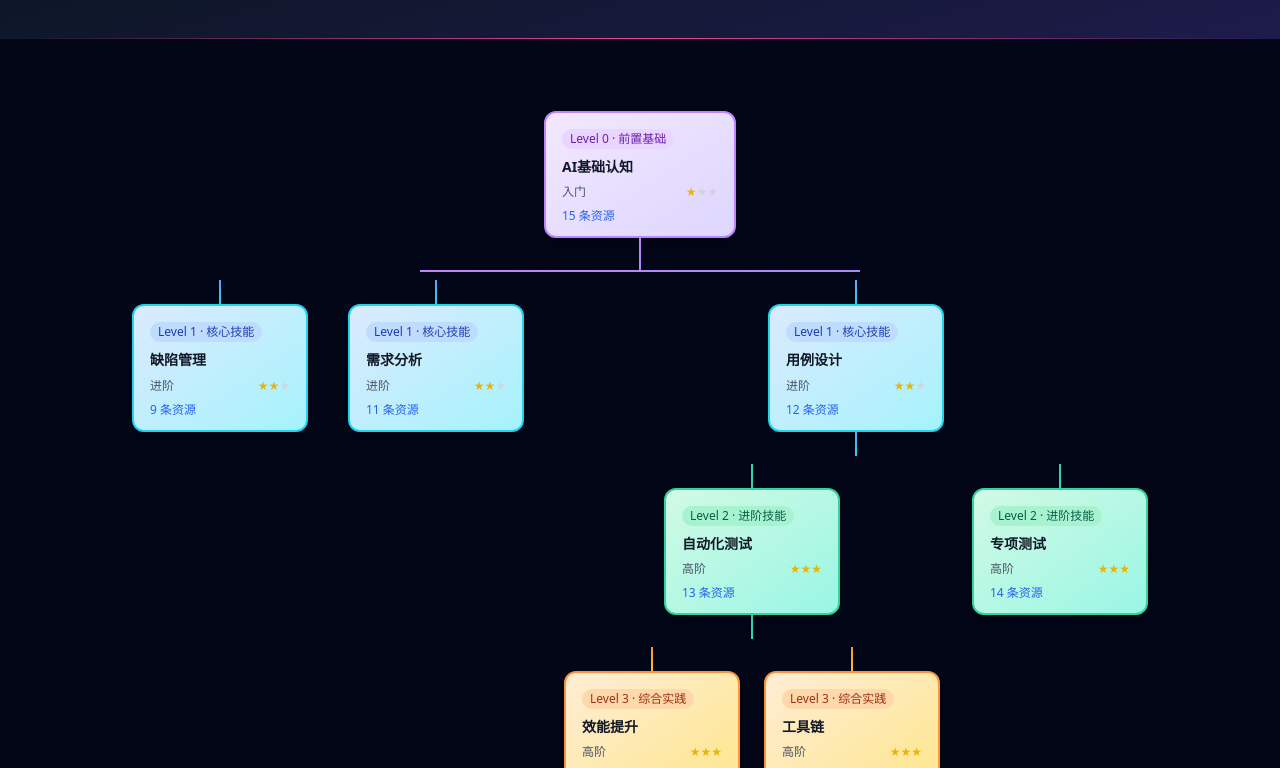
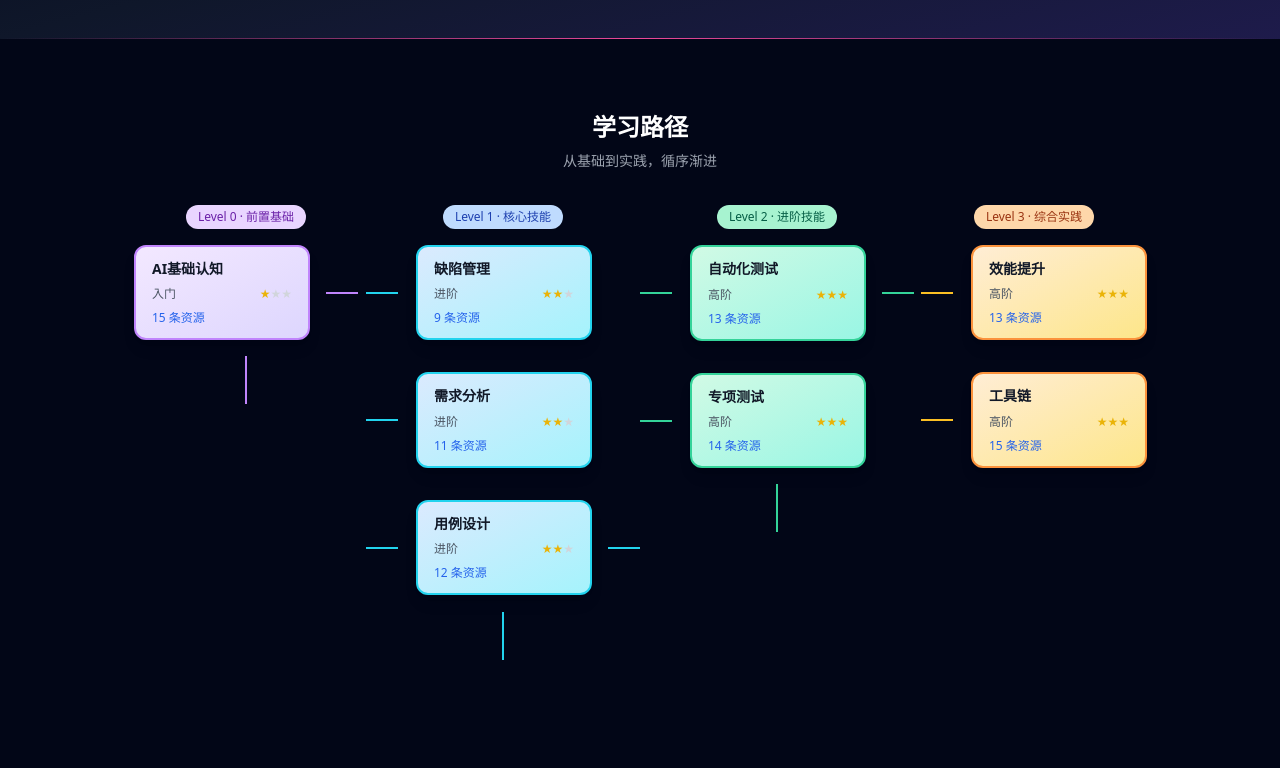
Before and after one commit to dazhuang778/ai-test-learning-site, a Next.js app: page / in a window 1280 px wide. Shown: the part 360-1128 px from the top of the page. Built offline with nearby package versions, Linux system fonts and the light colour scheme.

Commit message:
fix: 优化知识图谱卡片之间的连线布局
- 改为水平树形布局，每层垂直排列
- 层与层之间用水平线和垂直线连接
- 每个节点与左右相邻节点都有连接线贯穿

```diff
--- a/components/KnowledgeGraph.tsx
+++ b/components/KnowledgeGraph.tsx
@@ -6,25 +6,25 @@ const LEVEL_STYLES: Record<number, { card: string; badge: string; label: string;
     card: 'bg-gradient-to-br from-purple-100 to-violet-200 border-purple-400 hover:border-purple-300',
     badge: 'bg-purple-200 text-purple-800',
     label: 'Level 0 · 前置基础',
-    line: 'from-purple-400 to-violet-400',
+    line: 'bg-purple-400',
   },
   1: {
     card: 'bg-gradient-to-br from-blue-100 to-cyan-200 border-cyan-400 hover:border-cyan-300',
     badge: 'bg-blue-200 text-blue-800',
     label: 'Level 1 · 核心技能',
-    line: 'from-blue-400 to-cyan-400',
+    line: 'bg-cyan-400',
   },
   2: {
     card: 'bg-gradient-to-br from-emerald-100 to-teal-200 border-emerald-400 hover:border-emerald-300',
     badge: 'bg-emerald-200 text-emerald-800',
     label: 'Level 2 · 进阶技能',
-    line: 'from-emerald-400 to-teal-400',
+    line: 'bg-emerald-400',
   },
   3: {
     card: 'bg-gradient-to-br from-orange-100 to-amber-200 border-orange-400 hover:border-orange-300',
     badge: 'bg-orange-200 text-orange-800',
     label: 'Level 3 · 综合实践',
-    line: 'from-orange-400 to-amber-400',
+    line: 'bg-amber-400',
   },
 };
 
@@ -32,188 +32,96 @@ interface KnowledgeGraphProps {
   nodes: KnowledgeNode[];
 }
 
-interface TreeNode {
-  node: KnowledgeNode;
-  children: TreeNode[];
-}
-
-function buildTree(nodes: KnowledgeNode[], parentSlug: string | null): TreeNode | null {
-  const node = nodes.find(n => n.parent === parentSlug);
-  if (!node) return null;
-  const children = nodes.filter(n => n.parent === node.slug).map(child => buildTree(nodes, child.slug)!);
-  return { node, children: children.filter(Boolean) as TreeNode[] };
-}
-
 export default function KnowledgeGraph({ nodes }: KnowledgeGraphProps) {
-  const tree = buildTree(nodes, null);
+  // 构建层级结构
+  const levels: Record<number, KnowledgeNode[]> = {};
+  nodes.forEach(n => {
+    if (!levels[n.level]) levels[n.level] = [];
+    levels[n.level].push(n);
+  });
+  const sortedLevels = Object.keys(levels).map(Number).sort((a, b) => a - b);
 
   return (
     <div className="w-full py-8 px-4">
-      {tree && <TreeLevel node={tree} nodes={nodes} />}
+      {/* 标题 */}
+      <div className="text-center mb-8">
+        <h2 className="text-2xl font-bold text-white mb-2">学习路径</h2>
+        <p className="text-gray-400 text-sm">从基础到实践，循序渐进</p>
       </div>
-  );
-}
 
-function TreeLevel({ node, nodes }: { node: TreeNode; nodes: KnowledgeNode[] }) {
-  const style = LEVEL_STYLES[node.node.level] ?? LEVEL_STYLES[0];
-  const { node: nodeData } = node;
-  const children = nodes.filter(n => n.parent === nodeData.slug);
+      {/* 树形布局 - 水平方向 */}
+      <div className="flex items-start justify-center overflow-x-auto pb-8">
+        {sortedLevels.map((level, levelIdx) => {
+          const levelNodes = levels[level];
+          const levelStyle = LEVEL_STYLES[level] ?? LEVEL_STYLES[0];
 
           return (
-    <div className="flex flex-col items-center">
-      {/* 当前节点 */}
+            <div key={level} className="flex flex-col items-center" style={{ minWidth: '240px' }}>
+              {/* Level 标签 */}
+              <div className="mb-4">
+                <span className={`inline-block px-3 py-1 rounded-full text-xs font-medium ${levelStyle.badge}`}>
+                  {levelStyle.label}
+                </span>
+              </div>
+
+              {/* 节点容器 */}
+              <div className="flex flex-col gap-8">
+                {levelNodes.map((node, nodeIdx) => {
+                  const style = LEVEL_STYLES[level] ?? LEVEL_STYLES[0];
+                  const children = nodes.filter(n => n.parent === node.slug);
+
+                  return (
+                    <div key={node.slug} className="flex items-center">
+                      {/* 连接线 - 左侧 */}
+                      {levelIdx > 0 && (
+                        <div className="flex items-center mr-4">
+                          {/* 水平线 - 连接到上级 */}
+                          <div className={`w-8 h-0.5 ${style.line}`} />
+                          {/* 垂直线 - 跨越层级 */}
+                          <div className={`w-0.5 ${children.length > 1 ? 'h-24' : 'h-12'}`} />
+                        </div>
+                      )}
+
+                      {/* 节点卡片 */}
                       <Link
-        href={`/nodes/${nodeData.slug}`}
-        className={`block w-48 px-4 py-3 rounded-xl border-2 cursor-pointer shadow-lg hover:shadow-xl hover:-translate-y-1 transition-all duration-200 ${style.card}`}
+                        href={`/nodes/${node.slug}`}
+                        className={`block w-44 px-4 py-3 rounded-xl border-2 cursor-pointer shadow-lg hover:shadow-xl hover:-translate-y-1 transition-all duration-200 ${style.card}`}
                       >
-        <div className={`inline-block text-xs font-medium px-2 py-0.5 rounded-full mb-2 ${style.badge}`}>
-          {style.label}
-        </div>
-        <div className="font-bold text-gray-900 text-sm leading-snug mb-2">{nodeData.title}</div>
+                        <div className="font-bold text-gray-900 text-sm leading-snug mb-2">{node.title}</div>
                         <div className="flex items-center justify-between">
-          <span className="text-xs text-gray-600">{nodeData.stage}</span>
+                          <span className="text-xs text-gray-600">{node.stage}</span>
                           <span className="text-xs leading-none">
                             {Array.from({ length: 3 }).map((_, i) => (
-              <span key={i} className={i < nodeData.difficulty ? 'text-yellow-500' : 'text-gray-300'}>
+                              <span key={i} className={i < node.difficulty ? 'text-yellow-500' : 'text-gray-300'}>
                                 ★
                               </span>
                             ))}
                           </span>
                         </div>
-        <div className="text-xs text-blue-600 mt-2">{nodeData.resources.length} 条资源</div>
+                        <div className="text-xs text-blue-600 mt-2">{node.resources.length} 条资源</div>
                       </Link>
 
-      {/* 子节点 */}
+                      {/* 连接线 - 右侧（如果有子节点） */}
                       {children.length > 0 && (
-        <>
-          {/* 垂直连接线 */}
-          <div className={`w-0.5 h-8 bg-gradient-to-b ${style.line}`} />
-
-          {/* 分叉水平线 */}
-          {children.length > 1 && (
-            <div className="relative h-0.5" style={{ width: `${(children.length - 1) * 220}px` }}>
-              <div className={`absolute top-0 left-0 right-0 h-0.5 bg-gradient-to-r ${style.line}`} />
+                        <div className="flex items-center ml-4">
+                          <div className={`w-8 h-0.5 ${style.line}`} />
                         </div>
-          )}
-
-          {/* 子节点容器 */}
-          <div className="flex gap-10 pt-2">
-            {children.map((childNode, idx) => {
-              // 为每个子节点创建虚拟分支节点
-              const child = nodes.find(n => n.slug === childNode.slug);
-              if (!child) return null;
-
-              const childStyle = LEVEL_STYLES[child.level] ?? LEVEL_STYLES[0];
-              const grandChildren = nodes.filter(n => n.parent === child.slug);
-
-              return (
-                <div key={child.slug} className="flex flex-col items-center">
-                  {/* 垂直连接线 */}
-                  <div className={`w-0.5 h-6 bg-gradient-to-b ${childStyle.line}`} />
-
-                  {/* 子节点卡片 */}
-                  <Link
-                    href={`/nodes/${child.slug}`}
-                    className={`block w-44 px-4 py-3 rounded-xl border-2 cursor-pointer shadow-lg hover:shadow-xl hover:-translate-y-1 transition-all duration-200 ${childStyle.card}`}
-                  >
-                    <div className={`inline-block text-xs font-medium px-2 py-0.5 rounded-full mb-2 ${childStyle.badge}`}>
-                      {childStyle.label}
-                    </div>
-                    <div className="font-bold text-gray-900 text-sm leading-snug mb-2">{child.title}</div>
-                    <div className="flex items-center justify-between">
-                      <span className="text-xs text-gray-600">{child.stage}</span>
-                      <span className="text-xs leading-none">
-                        {Array.from({ length: 3 }).map((_, i) => (
-                          <span key={i} className={i < child.difficulty ? 'text-yellow-500' : 'text-gray-300'}>
-                            ★
-                          </span>
-                        ))}
-                      </span>
-                    </div>
-                    <div className="text-xs text-blue-600 mt-2">{child.resources.length} 条资源</div>
-                  </Link>
-
-                  {/* Level 2 和 Level 3 节点 */}
-                  {grandChildren.length > 0 && (
-                    <>
-                      <div className={`w-0.5 h-6 bg-gradient-to-b ${childStyle.line}`} />
-                      <div className="flex gap-8 pt-2">
-                        {grandChildren.map(grandChild => {
-                          const grandStyle = LEVEL_STYLES[grandChild.level] ?? LEVEL_STYLES[0];
-                          const greatGrandChildren = nodes.filter(n => n.parent === grandChild.slug);
-
-                          return (
-                            <div key={grandChild.slug} className="flex flex-col items-center">
-                              <div className={`w-0.5 h-6 bg-gradient-to-b ${grandStyle.line}`} />
-                              <Link
-                                href={`/nodes/${grandChild.slug}`}
-                                className={`block w-44 px-4 py-3 rounded-xl border-2 cursor-pointer shadow-lg hover:shadow-xl hover:-translate-y-1 transition-all duration-200 ${grandStyle.card}`}
-                              >
-                                <div className={`inline-block text-xs font-medium px-2 py-0.5 rounded-full mb-2 ${grandStyle.badge}`}>
-                                  {grandStyle.label}
-                                </div>
-                                <div className="font-bold text-gray-900 text-sm leading-snug mb-2">{grandChild.title}</div>
-                                <div className="flex items-center justify-between">
-                                  <span className="text-xs text-gray-600">{grandChild.stage}</span>
-                                  <span className="text-xs leading-none">
-                                    {Array.from({ length: 3 }).map((_, i) => (
-                                      <span key={i} className={i < grandChild.difficulty ? 'text-yellow-500' : 'text-gray-300'}>
-                                        ★
-                                      </span>
-                                    ))}
-                                  </span>
-                                </div>
-                                <div className="text-xs text-blue-600 mt-2">{grandChild.resources.length} 条资源</div>
-                              </Link>
-
-                              {/* Level 3 子节点 */}
-                              {greatGrandChildren.length > 0 && (
-                                <>
-                                  <div className={`w-0.5 h-6 bg-gradient-to-b ${grandStyle.line}`} />
-                                  <div className="flex gap-6 pt-2">
-                                    {greatGrandChildren.map(gc => {
-                                      const gcStyle = LEVEL_STYLES[gc.level] ?? LEVEL_STYLES[0];
-                                      return (
-                                        <div key={gc.slug} className="flex flex-col items-center">
-                                          <div className={`w-0.5 h-6 bg-gradient-to-b ${gcStyle.line}`} />
-                                          <Link
-                                            href={`/nodes/${gc.slug}`}
-                                            className={`block w-44 px-4 py-3 rounded-xl border-2 cursor-pointer shadow-lg hover:shadow-xl hover:-translate-y-1 transition-all duration-200 ${gcStyle.card}`}
-                                          >
-                                            <div className={`inline-block text-xs font-medium px-2 py-0.5 rounded-full mb-2 ${gcStyle.badge}`}>
-                                              {gcStyle.label}
-                                            </div>
-                                            <div className="font-bold text-gray-900 text-sm leading-snug mb-2">{gc.title}</div>
-                                            <div className="flex items-center justify-between">
-                                              <span className="text-xs text-gray-600">{gc.stage}</span>
-                                              <span className="text-xs leading-none">
-                                                {Array.from({ length: 3 }).map((_, i) => (
-                                                  <span key={i} className={i < gc.difficulty ? 'text-yellow-500' : 'text-gray-300'}>
-                                                    ★
-                                                  </span>
-                                                ))}
-                                              </span>
-                                            </div>
-                                            <div className="text-xs text-blue-600 mt-2">{gc.resources.length} 条资源</div>
-                                          </Link>
-                                        </div>
-                                      );
-                                    })}
-                                  </div>
-                                </>
                       )}
                     </div>
                   );
                 })}
               </div>
-                    </>
+
+              {/* 层间连接线 */}
+              {levelIdx < sortedLevels.length - 1 && (
+                <div className="flex items-center mt-4">
+                  <div className={`w-0.5 h-12 ${levelStyle.line}`} />
+                </div>
               )}
             </div>
           );
         })}
       </div>
-        </>
-      )}
     </div>
   );
 }
```
Lines whose indentation alone changed are shown as unchanged.
